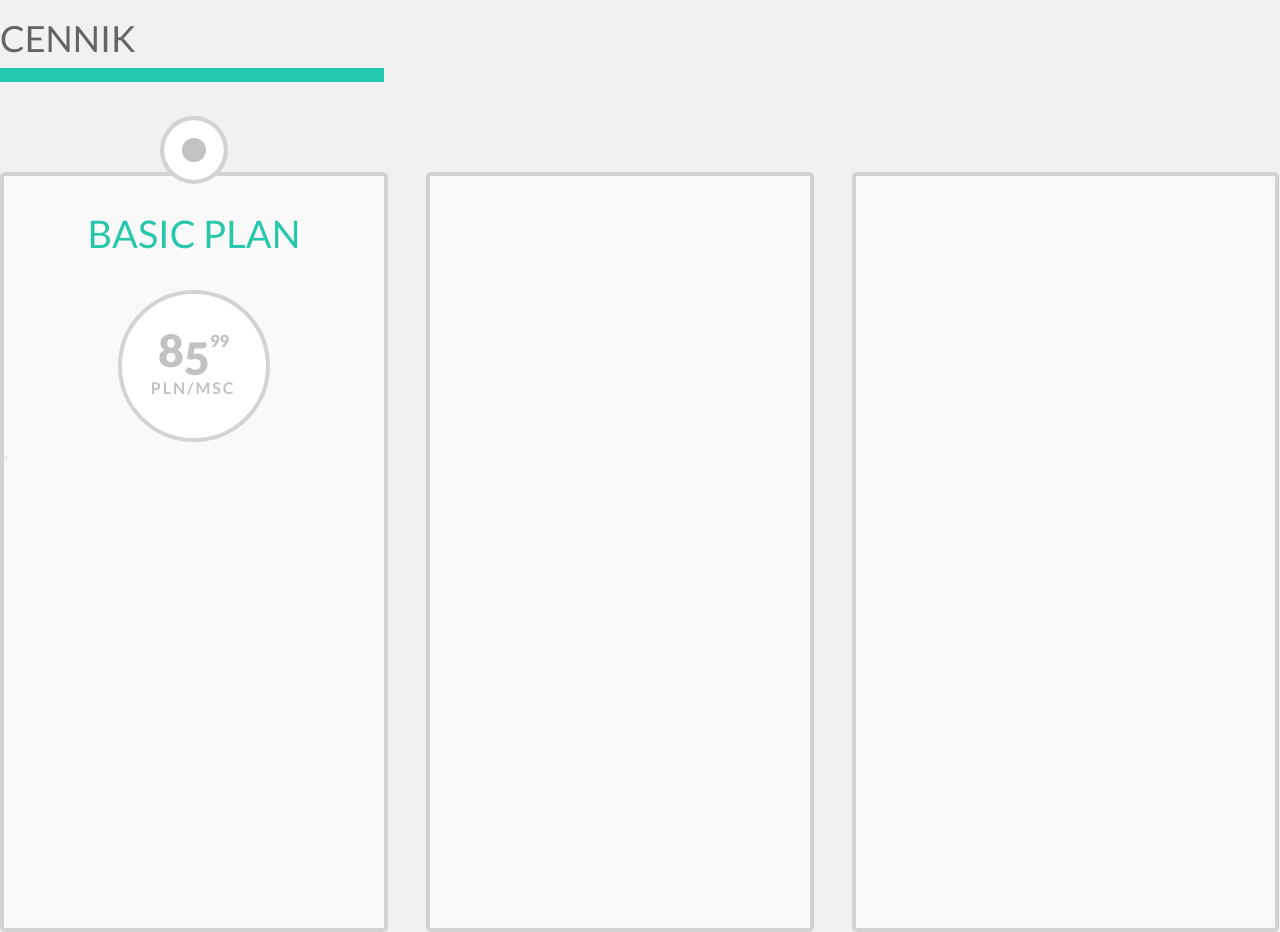
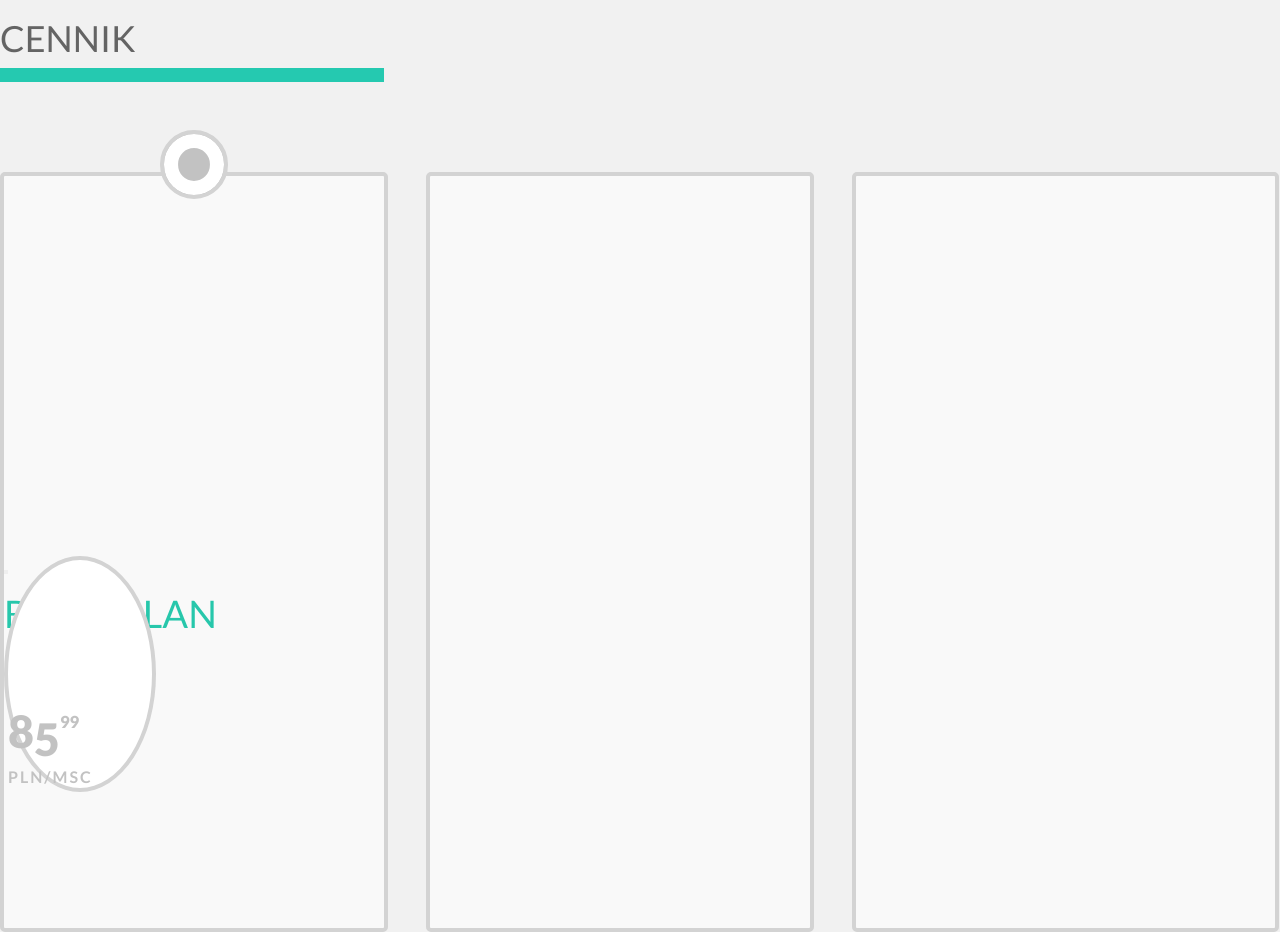
Before and after one commit to Jayrix/Sit-on-chair, a plain HTML site: page index.html in a window 1280 px wide. Shown: the part 1400-2332 px from the top of the page. Drawn offline with Linux system fonts and the light colour scheme.

Commit message:
added square container, need to position elements inside

```diff
--- a/css/style.css
+++ b/css/style.css
@@ -86,7 +86,7 @@ header nav.col>ul>li .inner-list {
   letter-spacing: .1em;
   background: black;
   display: none;  /*PRZY OPACITY POJAWIA SIE ROWNIEZ PRZY HOVER NAD INNER-LIST WTFFFFF*/
-
+  /*opacity: 0;*/
 }
 
 header nav.col>ul>li:hover{
@@ -97,6 +97,7 @@ header nav.col>ul>li:hover{
 
 header nav.col>ul>li:hover .inner-list  {
   display: block;
+  /*opacity: 1;*/
 
 }
 
@@ -349,7 +350,7 @@ header nav.col>ul>li .inner-list-arrow{
   border: 4px solid lightgray;
   border-radius: 5px;
   background-color: rgb(249, 249, 249);
-  position: relative;
+  /*position: relative;*/
 
 }
 
@@ -365,20 +366,47 @@ header nav.col>ul>li .inner-list-arrow{
 
 }
 
+.subscription-container .subscription-inner-container-square {
+  width:100%;
+  position: relative;
+}
+
+.subscription-container .subscription-inner-container-square::before{ /*responsywny kwadrat*/
+  content: "";
+  display: block;
+  padding-top: 100%;
+}
+
 /*.pricing .container .row:nth-of-type(2) .col:last-of-type{*/
   /*margin-right: 0%;*/
 /*}*/
 
 .subscription-container .circle{
   position: absolute;
-  top: -8%;
+  top: -12%;
   left: 41%;
   width: 18%;
   border: 4px solid lightgray;
   border-radius: 50%;
   background-color: rgb(194,194,194);
-  box-shadow: inset 0 0 0 18px white;
+  box-shadow: inset 0 0 0 1.1vw white;
 }
+
+/* XXXXXXXXXXXXXXXXXXXXXXXXXXXXXXXXXXXXXXXXXXXXXXXXXXXXXXXU*/
+
+
+.subscription-container h5.pricing-heading {
+  position: absolute;
+  font-size: 38px;
+  text-transform: uppercase;
+  text-align: center;
+  color: rgb(39, 199, 171);
+  margin: 9% 0;
+  font-weight: 400;
+
+}
+
+
 
 .subscription-container .circle::before{ /*responsywny kwadrat(okrag)*/
   content: "";
@@ -386,22 +414,16 @@ header nav.col>ul>li .inner-list-arrow{
   padding-top: 100%;
 }
 
-.subscription-container h5.pricing-heading {
-  font-size: 38px;
-  text-transform: uppercase;
-  text-align: center;
-  color: rgb(39, 199, 171);
-  margin: 9% 0;
-  font-weight: 400;
-}
+
 
 .subscription-container .subscription-circle {
+  position:absolute;
   background-color: white;
   border: 4px solid lightgray;
   width:40%;
   margin: 0 auto;
   border-radius: 50%;
-  position:relative;
+
 
 }
 
@@ -411,9 +433,9 @@ header nav.col>ul>li .inner-list-arrow{
   padding-top: 100%;
 }
  .span-container {
-  position: absolute;
-  top: 20%;
-  left: 25%;
+  /*position: absolute;*/
+  /*top: 20%;*/
+  /*left: 25%;*/
 }
 
 .subscription-circle .span-container > span:first-child {
@@ -439,8 +461,8 @@ header nav.col>ul>li .inner-list-arrow{
   font-size: 1.25vw;
   line-height: 22px;
   font-weight: 700;
-  position: absolute;
-  bottom:-22%;
-  left: -10%;
+  /*position: absolute;*/
+  /*bottom:-22%;*/
+  /*left: -10%;*/
 
 }
--- a/index.html
+++ b/index.html
@@ -94,12 +94,14 @@
         <div class="row">
           <div class="col">
             <div class="subscription-container" id="Subscription-container-1">
-              <h5 class="pricing-heading">Basic plan</h5>
-              <div class="circle"></div>
-              <div class="subscription-circle">
-                <div class="span-container">
-                  <span>8<span>5<span>99</span></span></span>
-                  <span>pln/msc</span>
+              <div class="subscription-inner-container-square">
+                <div class="circle"></div>
+                <h5 class="pricing-heading">Basic plan</h5>
+                <div class="subscription-circle">
+                  <div class="span-container">
+                    <span>8<span>5<span>99</span></span></span>
+                    <span>pln/msc</span>
+                  </div>
                 </div>
               </div>
               <div></div>
```
